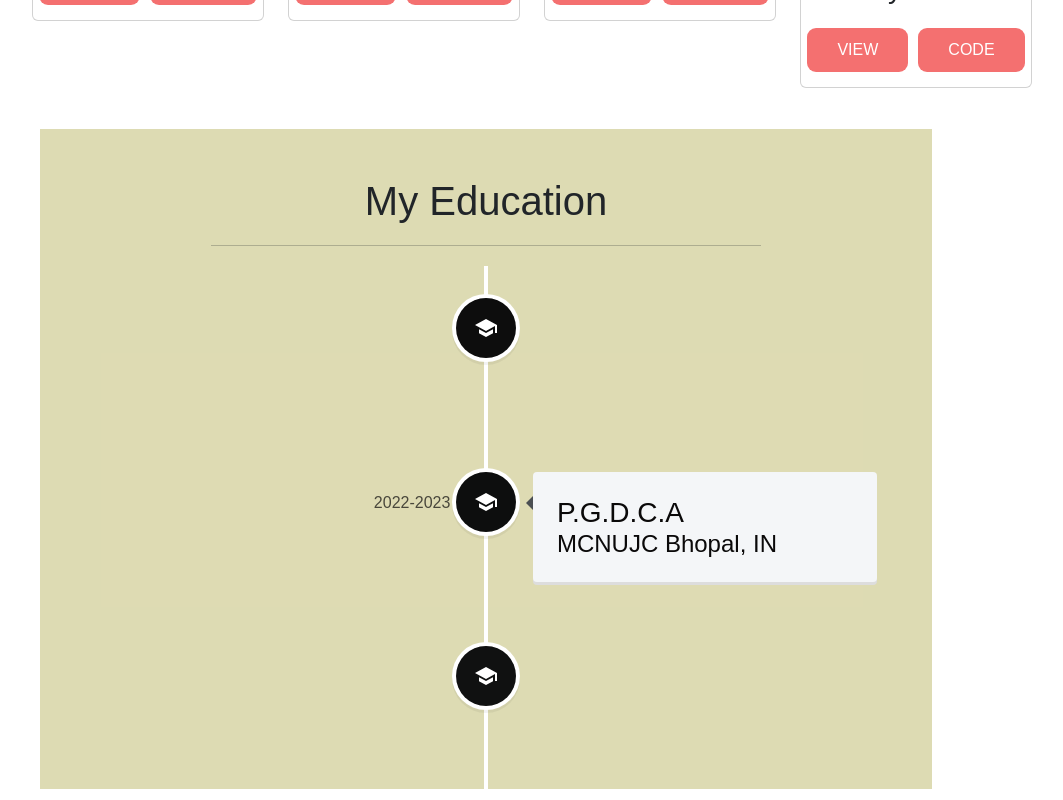
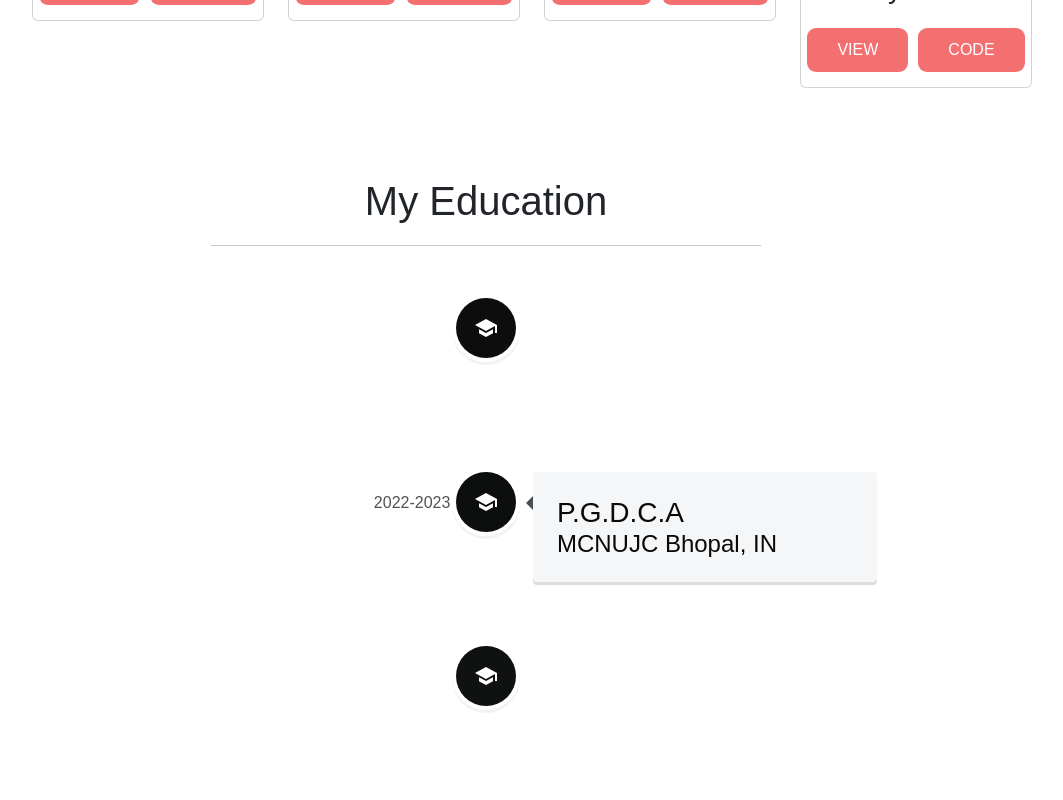
Before and after one commit to Ankit9179/mern-portfolio-project, a React (Create React App) app: page / in a window 1280 px wide. Shown: the part 1680-2480 px from the top of the page, without its empty margins (154-1217 px from the left). Built offline with nearby package versions, Linux system fonts and the light colour scheme.

Commit message:
remove background of education page

```diff
--- a/src/pages/education/Education.css
+++ b/src/pages/education/Education.css
@@ -1,10 +1,8 @@
 .education-main-div{
     /* padding: 0px 90px; */
-background-color: rgba(218, 215, 171, 0.9);
+/* background-color: rgba(218, 215, 171, 0.9); */
 width: 80%;
 margin-top: 40px;
-
-
 }
 
 .education-main-div hr{
```
Also changed, not shown: 6 other files (tests, documents, lock files or other folders).
